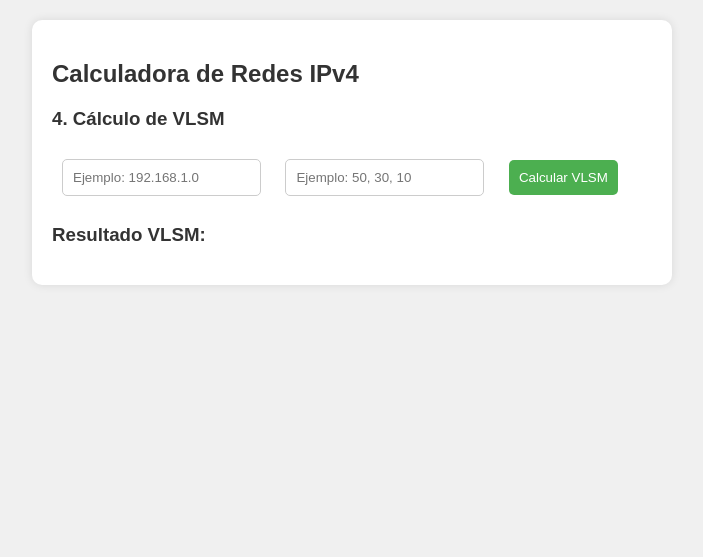
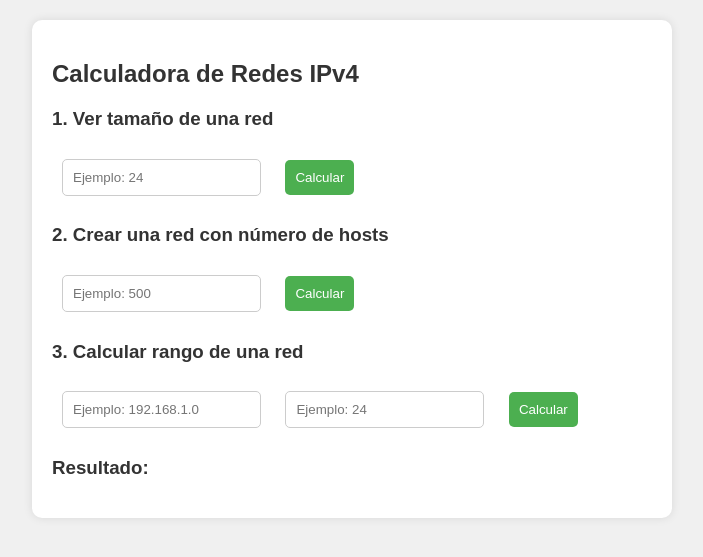
Before and after one commit to DanielZR-web/CalculadoraRedesIpv4, a Python web app: template templates/index.html in a window 1280 px wide. Shown: the top 557 px of the page, without its empty margins (288-991 px from the left). Run offline with Jinja, Linux system fonts and the light colour scheme; the template is opened without the code that fills it, so the values that code supplies are empty.

Commit message:
nuvas cosas

```diff
--- a/templates/index.html
+++ b/templates/index.html
@@ -42,29 +42,46 @@
         }
     </style>
     <script>
-        const API_URL = "https://calculadoraredesipv4.onrender.com"; // Reemplaza con la URL de tu API
+        const API_URL = "https://calculadoraredesipv4.onrender.com"; // Reemplaza con la URL de tu API en Render
 
-        async function calcularVLSM() {
-            let red_base = document.getElementById("red_base").value;
-            let hosts = document.getElementById("hosts").value.split(",").map(h => h.trim());
-
-            let response = await fetch(`${API_URL}/calcular_vlsm`, {
+        async function calcularRed() {
+            let prefijo = document.getElementById("prefijo").value;
+            let response = await fetch(${API_URL}/calcular_red, {
                 method: "POST",
                 headers: { "Content-Type": "application/json" },
-                body: JSON.stringify({ red_base, hosts })
+                body: JSON.stringify({ prefijo })
             });
             let data = await response.json();
+            document.getElementById("resultado").innerText = data.error
+                ? Error: ${data.error}
+                : Total Hosts: ${data.total_hosts}, Utilizables: ${data.hosts_utilizables}, Máscara: ${data.mascara};
+        }
 
-            let resultado = document.getElementById("resultado_vlsm");
-            resultado.innerHTML = "";
+        async function determinarPrefijo() {
+            let num_hosts = document.getElementById("num_hosts").value;
+            let response = await fetch(${API_URL}/determinar_prefijo, {
+                method: "POST",
+                headers: { "Content-Type": "application/json" },
+                body: JSON.stringify({ num_hosts })
+            });
+            let data = await response.json();
+            document.getElementById("resultado").innerText = data.error
+                ? Error: ${data.error}
+                : Prefijo Necesario: /${data.prefijo}, Máscara: ${data.mascara};
+        }
 
-            if (data.error) {
-                resultado.innerText = `Error: ${data.error}`;
-            } else {
-                data.forEach(subred => {
-                    resultado.innerHTML += `<p>Subred: ${subred.subred} - Máscara: ${subred.mascara} - Rango: ${subred.rango} - Hosts utilizables: ${subred.hosts_utilizables}</p>`;
-                });
-            }
+        async function calcularRango() {
+            let direccion = document.getElementById("direccion").value;
+            let prefijo = document.getElementById("prefijo_rango").value;
+            let response = await fetch(${API_URL}/calcular_rango, {
+                method: "POST",
+                headers: { "Content-Type": "application/json" },
+                body: JSON.stringify({ direccion, prefijo })
+            });
+            let data = await response.json();
+            document.getElementById("resultado").innerText = data.error
+                ? Error: ${data.error}
+                : Rango: ${data.red_inicio} - ${data.red_fin};
         }
     </script>
 </head>
@@ -72,13 +89,21 @@
     <div class="container">
         <h2>Calculadora de Redes IPv4</h2>
 
-        <h3>4. Cálculo de VLSM</h3>
-        <input type="text" id="red_base" placeholder="Ejemplo: 192.168.1.0">
-        <input type="text" id="hosts" placeholder="Ejemplo: 50, 30, 10">
-        <button onclick="calcularVLSM()">Calcular VLSM</button>
+        <h3>1. Ver tamaño de una red</h3>
+        <input type="number" id="prefijo" placeholder="Ejemplo: 24">
+        <button onclick="calcularRed()">Calcular</button>
 
-        <h3>Resultado VLSM:</h3>
-        <div id="resultado_vlsm"></div>
+        <h3>2. Crear una red con número de hosts</h3>
+        <input type="number" id="num_hosts" placeholder="Ejemplo: 500">
+        <button onclick="determinarPrefijo()">Calcular</button>
+
+        <h3>3. Calcular rango de una red</h3>
+        <input type="text" id="direccion" placeholder="Ejemplo: 192.168.1.0">
+        <input type="number" id="prefijo_rango" placeholder="Ejemplo: 24">
+        <button onclick="calcularRango()">Calcular</button>
+
+        <h3>Resultado:</h3>
+        <p id="resultado"></p>
     </div>
 </body>
 </html>
```
Also changed, not shown: app.py (+3 -35 lines).
